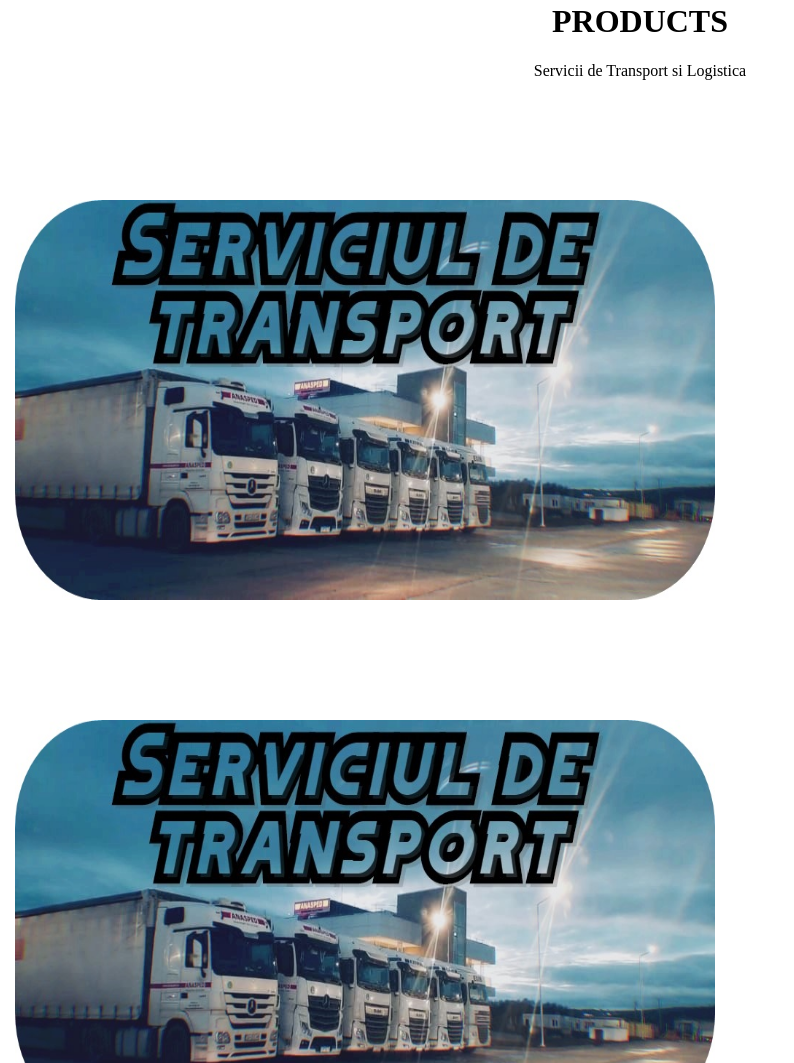
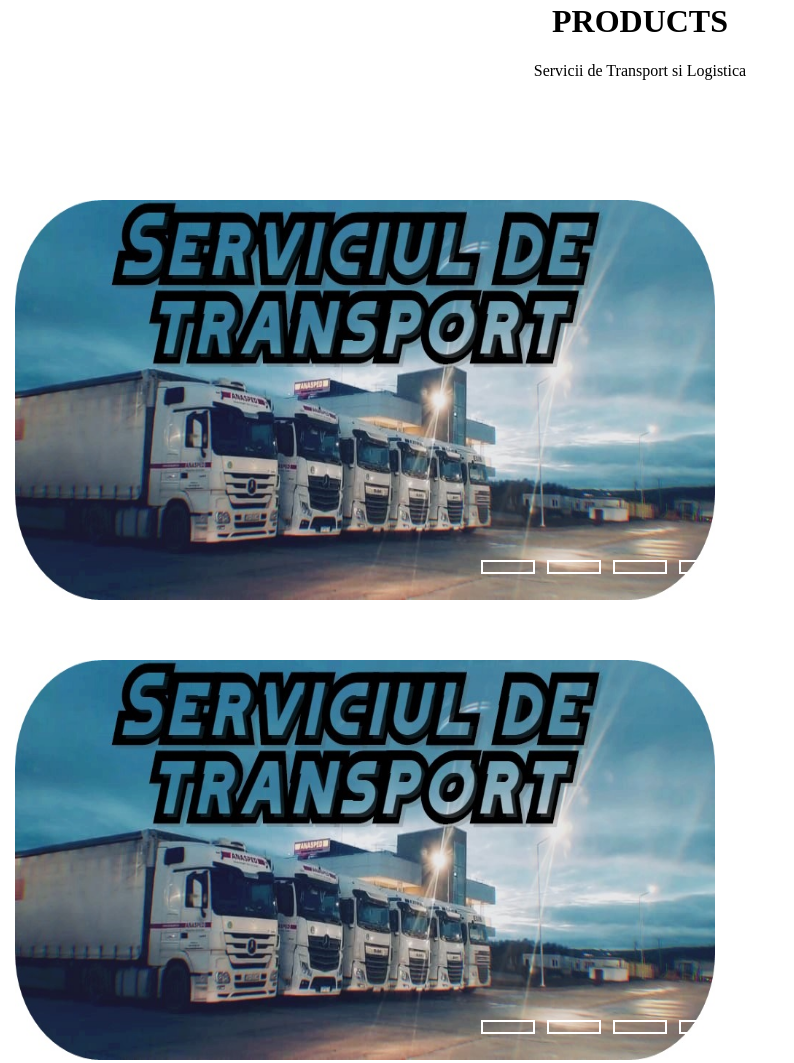
Before and after one commit to biancapisoschi/anasped-s1, a plain HTML site: page index.html in a window 1280 px wide. Shown: the part 1234-2297 px from the top of the page, without its empty margins (0-794 px from the left). Drawn offline with Linux system fonts and the light colour scheme.

Commit message:
reparare carusel -- v1

```diff
--- a/index.html
+++ b/index.html
@@ -49,7 +49,7 @@
                 <input type="radio" name="r" id="r5">
                 <!-- slide-uri -->
                 <div class="slide s1">
-                    <img src="imagini/1.jpg" alt="">
+                    <img src="imagini/1.jpg" alt="prima imagine">
                 </div>
                 <div class="slide">
                     <img src="imagini/2.jpg" alt="">
--- a/style.css
+++ b/style.css
@@ -11,11 +11,13 @@ h1 {
 }
 
 .intro,
-.carusel,
 .contact {
     padding: 60px 15px;
 }
 
+.carusel {
+    margin: 60px 15px;
+}
 /* hero */
 .hero {
     max-width: 1200px;
```
